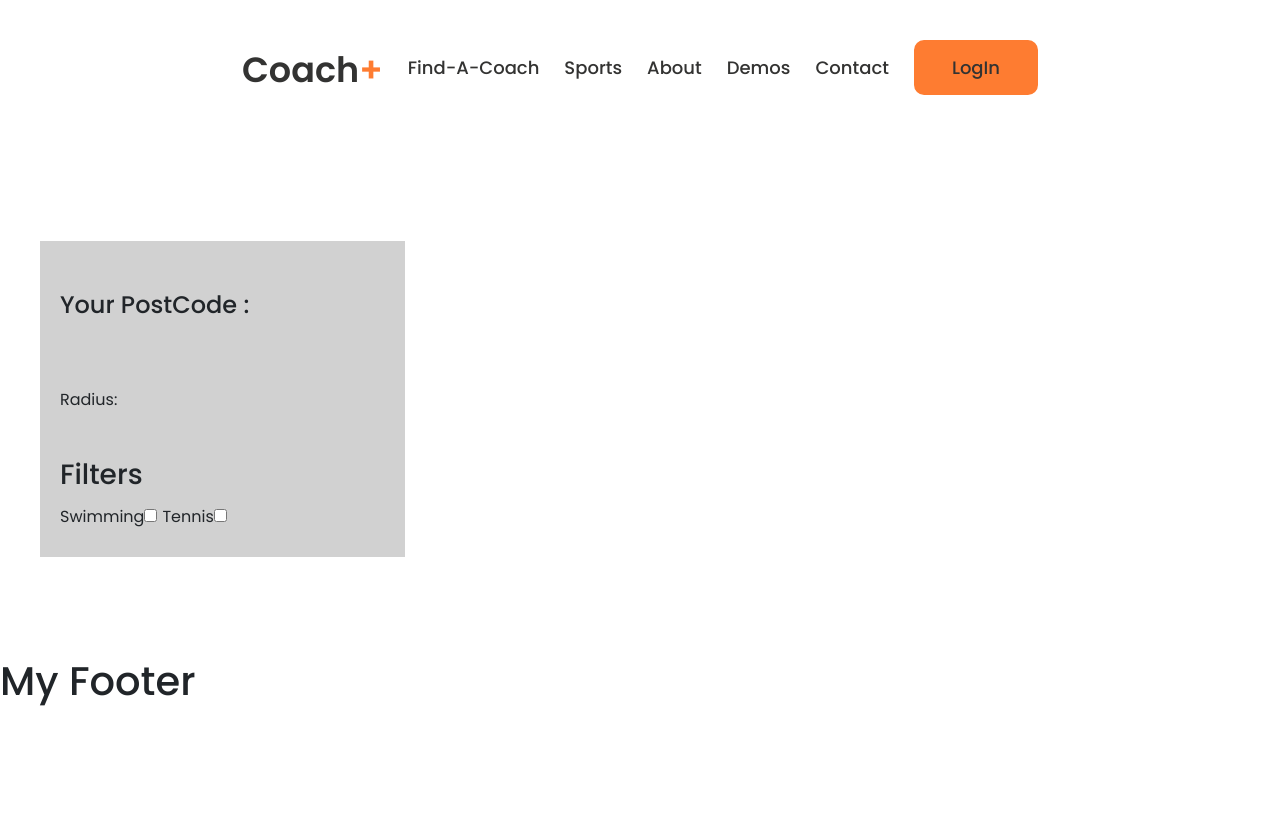
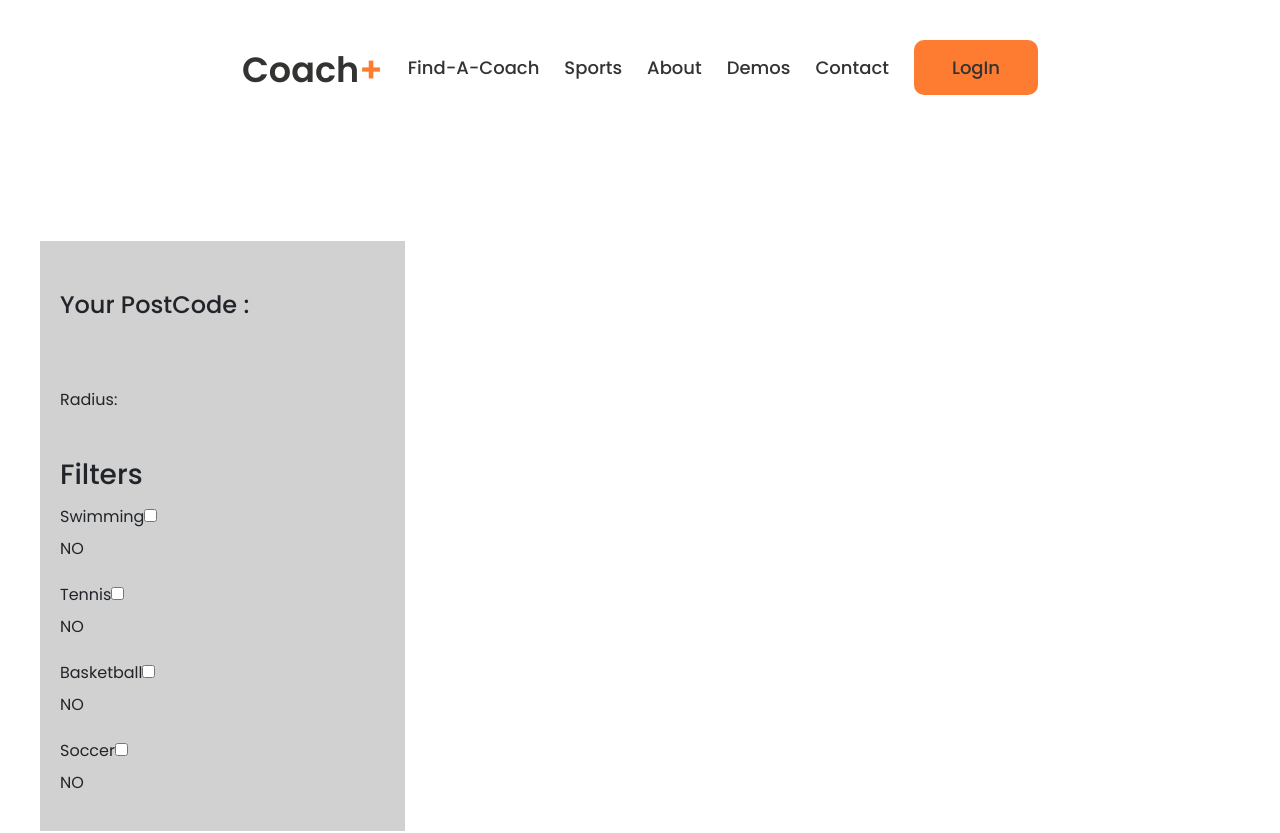
Before and after one commit to rajnidua/the-coach-plus, a React (Create React App) app in the folder client/: page /StuDashboard in a window 1280 px wide. Shown: the top 833 px of the page. Before the commit the page ends 800 px from the top, so only its background shows below. Built offline with nearby package versions, Linux system fonts and the light colour scheme; no server answers.

Commit message:
fixed bug with checkbox selection for sport

```diff
--- a/client/src/components/Student-Dashboard/Student-Dashboard.js
+++ b/client/src/components/Student-Dashboard/Student-Dashboard.js
@@ -6,18 +6,41 @@ import { useQuery } from "@apollo/client";
 import { QUERY_COACHES } from "../../utils/queries";
 
 function StudentDashboard() {
-  const [checkedSwimming, setCheckedSwimming] = useState(false);
-  const [checkedTennis, setCheckedTennis] = useState(false);
+  /* const [checkedSwimming, setCheckedSwimming] = useState(false);
+  const [checkedTennis, setCheckedTennis] = useState(false); */
+  const [formState, setFormState] = useState({
+    swimming: false,
+    basketball: false,
+    tennis: false,
+    soccer: false,
+  });
+  try {
+    const coachesList = useQuery(QUERY_COACHES);
+    console.log(coachesList.data.coaches);
+    console.log(coachesList.data.coaches[0].coachname);
+  } catch (err) {
+    console.error(err);
+  }
 
-  //const { loading, data } = useQuery(QUERY_COACHES);
-  const answer = useQuery(QUERY_COACHES);
-  console.log(answer);
-  //console.log(data[1]);
-  /* const coachDetail = answer.data.map((coach) => {
-    const coachId = coach._id;
-  }); */
+  console.log("value of swimming outside: " + formState.swimming);
+  console.log("value of tennis outside: " + formState.tennis);
+  console.log("value of basketball outside: " + formState.basketball);
+  console.log("value of soccer outside: " + formState.soccer);
+  console.log("===========================================================");
+  const handleClick = (event) => {
+    const name = event.target.name;
+    console.log(name);
+    const checked = event.target.checked;
+    console.log("event target value is " + event.target.checked);
+    console.log("value is" + checked);
 
-  const handleChangeSwimming = () => {
+    setFormState({
+      ...formState,
+      [name]: checked,
+    });
+  };
+
+  /* const handleChangeSwimming = () => {
     setCheckedSwimming(!checkedSwimming);
     console.log("checked swimming is ");
     console.log(checkedSwimming);
@@ -27,7 +50,7 @@ function StudentDashboard() {
     setCheckedTennis(!checkedTennis);
     console.log("checked swimming is ");
     console.log(checkedTennis);
-  };
+  }; */
 
   return (
     <div>
@@ -46,7 +69,72 @@ function StudentDashboard() {
             <div className="checkbox-container">
               <h3>Filters</h3>
               <div>
-                <label for="Swimming">Swimming</label>
+                <div className="feild Swimming">
+                  <label for="swimming">Swimming</label>
+                  <input
+                    type="checkbox"
+                    className="swimming-feild"
+                    name="swimming"
+                    checked={formState.swimming}
+                    onClick={handleClick}
+                  />
+                  <p>{formState.swimming ? "YES" : "NO"}</p>
+                </div>
+                <div className="feild Tennis">
+                  <label for="tennis">Tennis</label>
+                  <input
+                    type="checkbox"
+                    className="tennis-feild"
+                    name="tennis"
+                    checked={formState.tennis}
+                    onClick={handleClick}
+                  />
+                  <p>{formState.tennis ? "YES" : "NO"}</p>
+                </div>
+                <div className="feild Basketball">
+                  <label for="basketball">Basketball</label>
+                  <input
+                    type="checkbox"
+                    className="basketball-feild"
+                    name="basketball"
+                    checked={formState.basketball}
+                    onClick={handleClick}
+                  />
+                  <p>{formState.basketball ? "YES" : "NO"}</p>
+                </div>
+                <div className="feild Soccer">
+                  <label for="soccer">Soccer</label>
+                  <input
+                    type="checkbox"
+                    className="soccer-feild"
+                    name="soccer"
+                    checked={formState.soccer}
+                    onClick={handleClick}
+                  />
+                  <p>{formState.soccer ? "YES" : "NO"}</p>
+                </div>
+                {/* <div className="feild Basketball">
+                  <label for="basketball">Basketball</label>
+                  <input
+                    type="checkbox"
+                    className="basketball-feild"
+                    name="basketball"
+                    value={formState.basketball}
+                    onChange={handleChange}
+                  />
+                </div> */}
+                {/* <div className="feild Soccer">
+                  <label for="soccer">Soccer</label>
+                  <input
+                    type="checkbox"
+                    className="soccer-feild"
+                    name="soccer"
+                    value={formState.soccer}
+                    onChange={handleChange}
+                  />
+                </div> */}
+
+                {/* <label for="Swimming">Swimming</label>
                 <input
                   type="checkbox"
                   label="Value 1"
@@ -54,6 +142,7 @@ function StudentDashboard() {
                   value={checkedSwimming}
                   onChange={handleChangeSwimming}
                 />
+                <h1>value here {checkedSwimming}</h1>
                 <label for="Tennis">Tennis</label>
                 <input
                   type="checkbox"
@@ -61,10 +150,11 @@ function StudentDashboard() {
                   name="Tennis"
                   value={checkedTennis}
                   onChange={handleChangeTennis}
-                />
+                /> */}
               </div>
             </div>
           </div>
+          <div className="coach-columns"></div>
           {/* <div className="coach-columns">
             <div className="coach-row">
               <div className="coach-profile-col">
```
